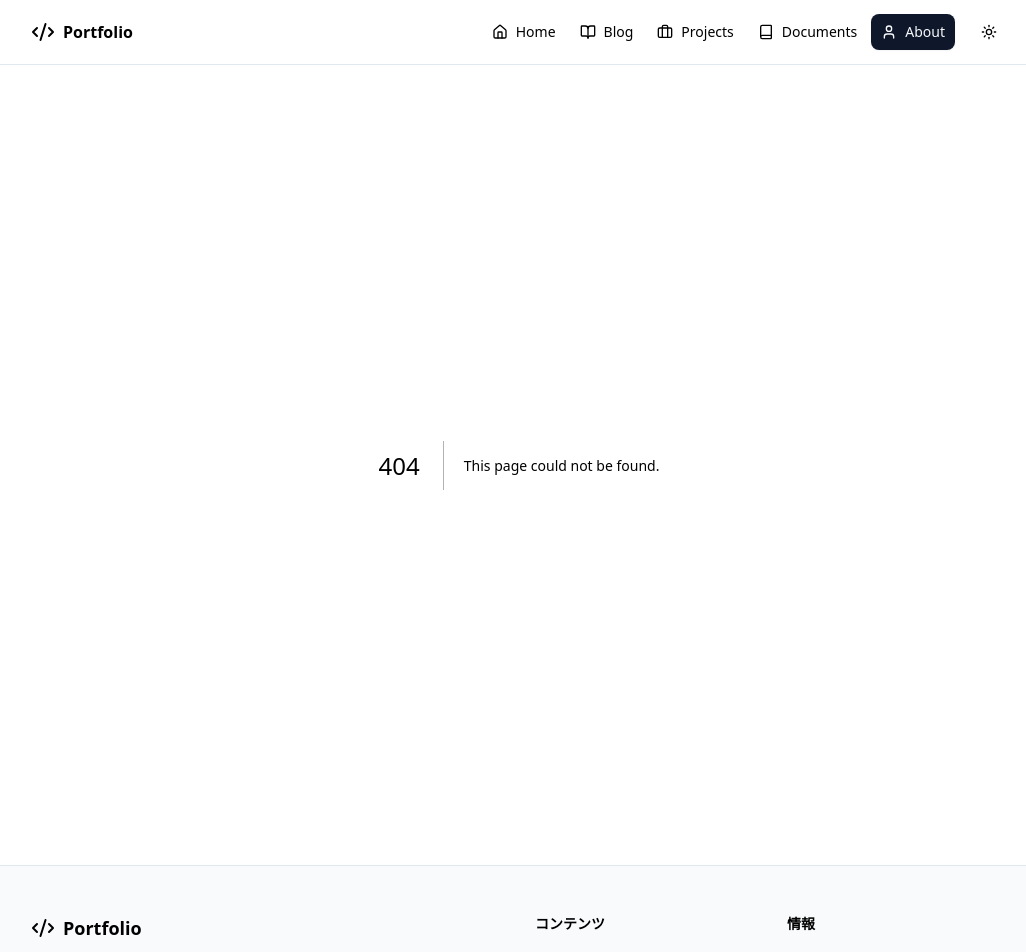
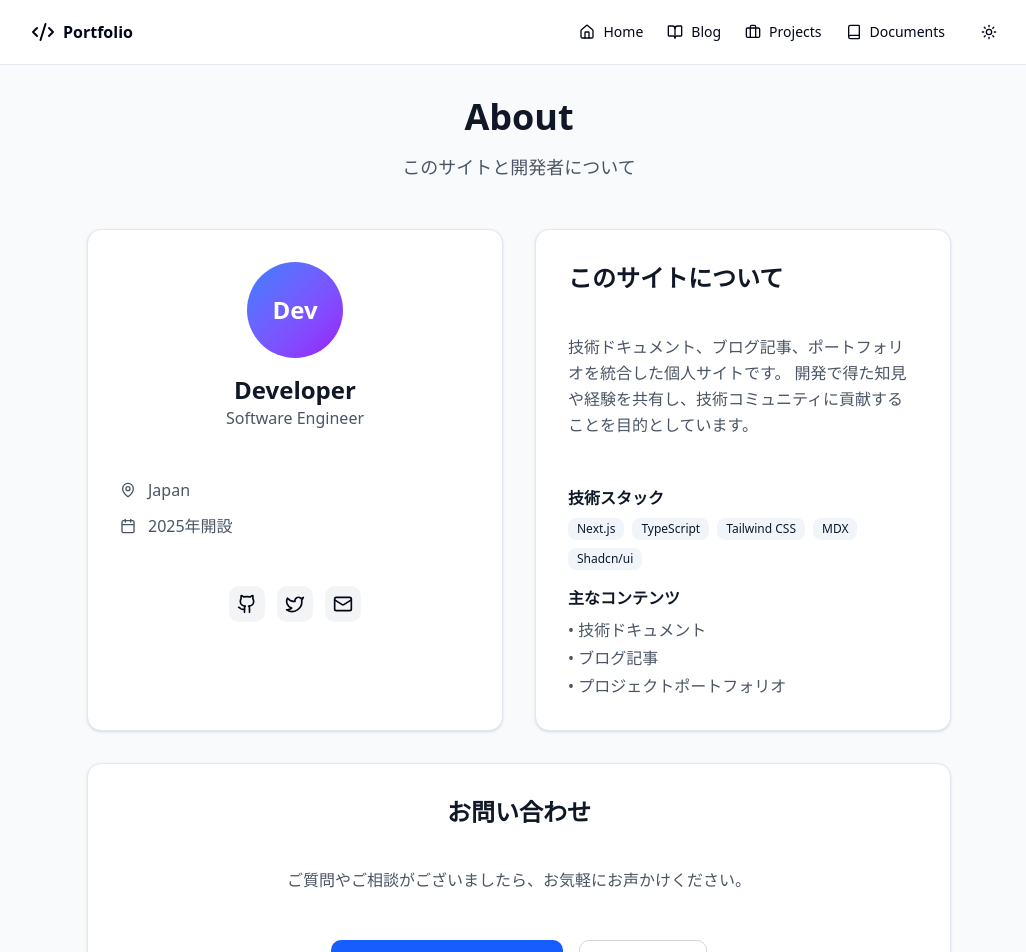
Before and after one commit to IkuoShige/doclog, a Next.js app: page /doclog/about in a window 1280 px wide. Before the commit this address had no page. Shown: the top 952 px of the page, without its empty margins (121-1147 px from the left). Built offline with nearby package versions, Linux system fonts and the light colour scheme.

Commit message:
feat: add About page with developer profile and site information; update navigation to remove About link

```diff
--- /dev/null
+++ b/src/app/about/page.tsx
@@ -0,0 +1,133 @@
+import { Card } from "@/components/ui/card";
+import { Badge } from "@/components/ui/badge";
+import { Github, Twitter, Mail, MapPin, Calendar } from "lucide-react";
+
+export default function AboutPage() {
+  return (
+    <div className="min-h-screen bg-gray-50 dark:bg-gray-900">
+      <div className="container mx-auto px-4 py-8 max-w-4xl">
+        {/* ヘッダー */}
+        <div className="text-center mb-12">
+          <h1 className="text-4xl font-bold text-gray-900 dark:text-white mb-4">
+            About
+          </h1>
+          <p className="text-lg text-gray-600 dark:text-gray-300">
+            このサイトと開発者について
+          </p>
+        </div>
+
+        <div className="grid gap-8 md:grid-cols-2">
+          {/* プロフィール */}
+          <Card className="p-8">
+            <div className="text-center mb-6">
+              <div className="w-24 h-24 bg-gradient-to-br from-blue-500 to-purple-600 rounded-full mx-auto mb-4 flex items-center justify-center">
+                <span className="text-white text-2xl font-bold">Dev</span>
+              </div>
+              <h2 className="text-2xl font-bold text-gray-900 dark:text-white">
+                Developer
+              </h2>
+              <p className="text-gray-600 dark:text-gray-300">
+                Software Engineer
+              </p>
+            </div>
+
+            <div className="space-y-3">
+              <div className="flex items-center gap-3 text-gray-600 dark:text-gray-300">
+                <MapPin className="w-4 h-4" />
+                <span>Japan</span>
+              </div>
+              <div className="flex items-center gap-3 text-gray-600 dark:text-gray-300">
+                <Calendar className="w-4 h-4" />
+                <span>2025年開設</span>
+              </div>
+            </div>
+
+            <div className="flex gap-3 justify-center mt-6">
+              <a
+                href="#"
+                className="p-2 rounded-lg bg-gray-100 dark:bg-gray-800 hover:bg-gray-200 dark:hover:bg-gray-700 transition-colors"
+              >
+                <Github className="w-5 h-5" />
+              </a>
+              <a
+                href="#"
+                className="p-2 rounded-lg bg-gray-100 dark:bg-gray-800 hover:bg-gray-200 dark:hover:bg-gray-700 transition-colors"
+              >
+                <Twitter className="w-5 h-5" />
+              </a>
+              <a
+                href="#"
+                className="p-2 rounded-lg bg-gray-100 dark:bg-gray-800 hover:bg-gray-200 dark:hover:bg-gray-700 transition-colors"
+              >
+                <Mail className="w-5 h-5" />
+              </a>
+            </div>
+          </Card>
+
+          {/* サイトについて */}
+          <Card className="p-8">
+            <h2 className="text-2xl font-bold text-gray-900 dark:text-white mb-4">
+              このサイトについて
+            </h2>
+            <p className="text-gray-600 dark:text-gray-300 leading-relaxed mb-6">
+              技術ドキュメント、ブログ記事、ポートフォリオを統合した個人サイトです。
+              開発で得た知見や経験を共有し、技術コミュニティに貢献することを目的としています。
+            </p>
+
+            <div className="space-y-4">
+              <div>
+                <h3 className="font-semibold text-gray-900 dark:text-white mb-2">
+                  技術スタック
+                </h3>
+                <div className="flex flex-wrap gap-2">
+                  <Badge variant="secondary">Next.js</Badge>
+                  <Badge variant="secondary">TypeScript</Badge>
+                  <Badge variant="secondary">Tailwind CSS</Badge>
+                  <Badge variant="secondary">MDX</Badge>
+                  <Badge variant="secondary">Shadcn/ui</Badge>
+                </div>
+              </div>
+
+              <div>
+                <h3 className="font-semibold text-gray-900 dark:text-white mb-2">
+                  主なコンテンツ
+                </h3>
+                <ul className="space-y-1 text-gray-600 dark:text-gray-300">
+                  <li>• 技術ドキュメント</li>
+                  <li>• ブログ記事</li>
+                  <li>• プロジェクトポートフォリオ</li>
+                </ul>
+              </div>
+            </div>
+          </Card>
+        </div>
+
+        {/* 連絡先 */}
+        <Card className="mt-8 p-8 text-center">
+          <h2 className="text-2xl font-bold text-gray-900 dark:text-white mb-4">
+            お問い合わせ
+          </h2>
+          <p className="text-gray-600 dark:text-gray-300 mb-6">
+            ご質問やご相談がございましたら、お気軽にお声かけください。
+          </p>
+          <div className="flex justify-center gap-4">
+            <a
+              href="mailto:contact@example.com"
+              className="inline-flex items-center gap-2 px-6 py-3 bg-blue-600 text-white rounded-lg hover:bg-blue-700 transition-colors"
+            >
+              <Mail className="w-4 h-4" />
+              メールでお問い合わせ
+            </a>
+            <a
+              href="https://github.com"
+              className="inline-flex items-center gap-2 px-6 py-3 border border-gray-300 dark:border-gray-600 text-gray-700 dark:text-gray-300 rounded-lg hover:bg-gray-50 dark:hover:bg-gray-800 transition-colors"
+            >
+              <Github className="w-4 h-4" />
+              GitHub
+            </a>
+          </div>
+        </Card>
+      </div>
+    </div>
+  );
+}
--- a/src/components/layout/navigation.tsx
+++ b/src/components/layout/navigation.tsx
@@ -5,8 +5,7 @@ import Link from 'next/link'
 import { usePathname } from 'next/navigation'
 import { Button } from '@/components/ui/button'
 import { cn } from '@/lib/utils'
-import { Home, BookOpen, Briefcase, User, Menu, X, Book } from 'lucide-react'// Enable ポートフォリオ
-// import { Home, BookOpen, User, Menu, X, Book } from 'lucide-react'// Disable ポートフォリオ
+import { Home, BookOpen, Briefcase, Menu, X, Book } from 'lucide-react'
 
 interface NavigationItem {
   href: string
@@ -40,12 +39,6 @@ const navigationItems: NavigationItem[] = [
     label: 'Documents',
     icon: <Book className="h-4 w-4" />,
     description: '技術ドキュメントと学習記録'
-  },
-  {
-    href: '/about',
-    label: 'About',
-    icon: <User className="h-4 w-4" />,
-    description: '自己紹介'
   }
 ]
 
```
